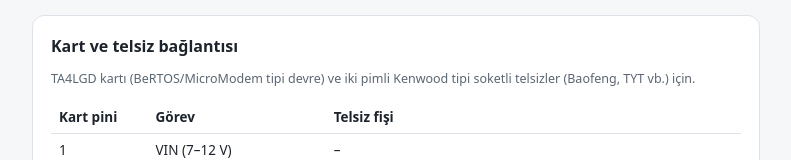
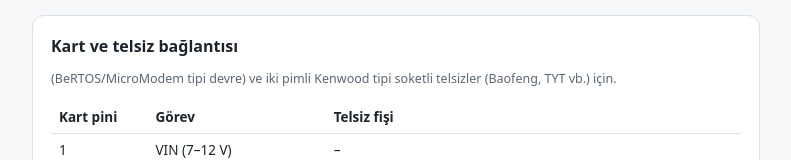
Before and after one commit to ta4ogm/nano-aprs-digi, a plain HTML site: page site/index.template.html in a window 1280 px wide. Shown: the part 1232-1392 px from the top of the page, without its empty margins (244-1035 px from the left). Drawn offline with Linux system fonts and the light colour scheme.

Commit message:
Update index.template.html

```diff
--- a/site/index.template.html
+++ b/site/index.template.html
@@ -95,7 +95,7 @@
 
   <div class="card">
     <h2>Kart ve telsiz bağlantısı</h2>
-    <p class="hint" style="margin-top:0">TA4LGD kartı (BeRTOS/MicroModem tipi devre) ve iki pimli Kenwood tipi soketli telsizler (Baofeng, TYT vb.) için.</p>
+    <p class="hint" style="margin-top:0">(BeRTOS/MicroModem tipi devre) ve iki pimli Kenwood tipi soketli telsizler (Baofeng, TYT vb.) için.</p>
     <table>
       <tr><th>Kart pini</th><th>Görev</th><th>Telsiz fişi</th></tr>
       <tr><td>1</td><td>VIN (7–12 V)</td><td>–</td></tr>
```
